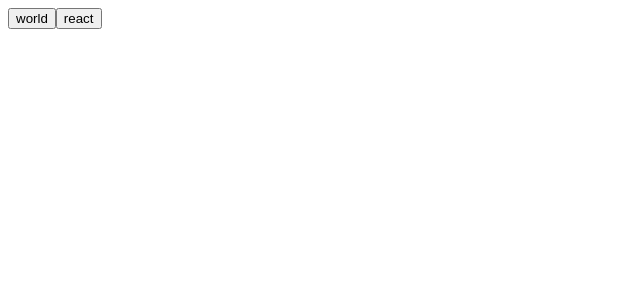
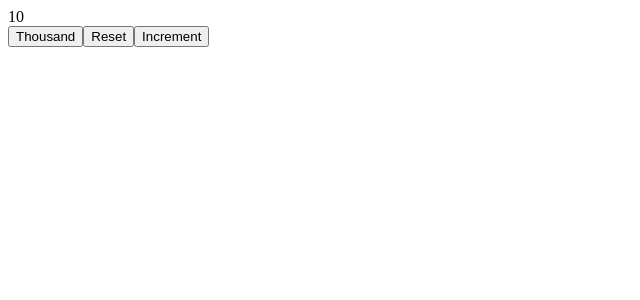
Before and after one commit to duncantaylor85/fullstackopen, a React (Create React App) app in the folder part1/more_complex_state/: page / in a window 1280 px wide. Shown: the top 300 px of the page, without its empty margins (0-640 px from the left). Built offline with nearby package versions, Linux system fonts and the light colour scheme.

Commit message:
sets state using function which returns a function

```diff
--- a/part1/more_complex_state/src/App.js
+++ b/part1/more_complex_state/src/App.js
@@ -3,13 +3,18 @@ import {useState} from 'react'
 
 function App() {
   const [value, setValue] = useState(10)
-  const hello = (who) => () => console.log("Hello", who)
-
+  const handleClick = (newValue) => {
+    return () => {
+      setValue(newValue)
+    }
+  }
 
   return(
     <div>
-      <button onClick={hello("world")}>world</button>
-      <button onClick={hello("react")}>react</button>
+      <div>{value}</div>
+      <button onClick={handleClick(1000)}>Thousand</button>
+      <button onClick={handleClick(0)}>Reset</button>
+      <button onClick={handleClick(value + 1)}>Increment</button>
     </div>
   )
 }
```
